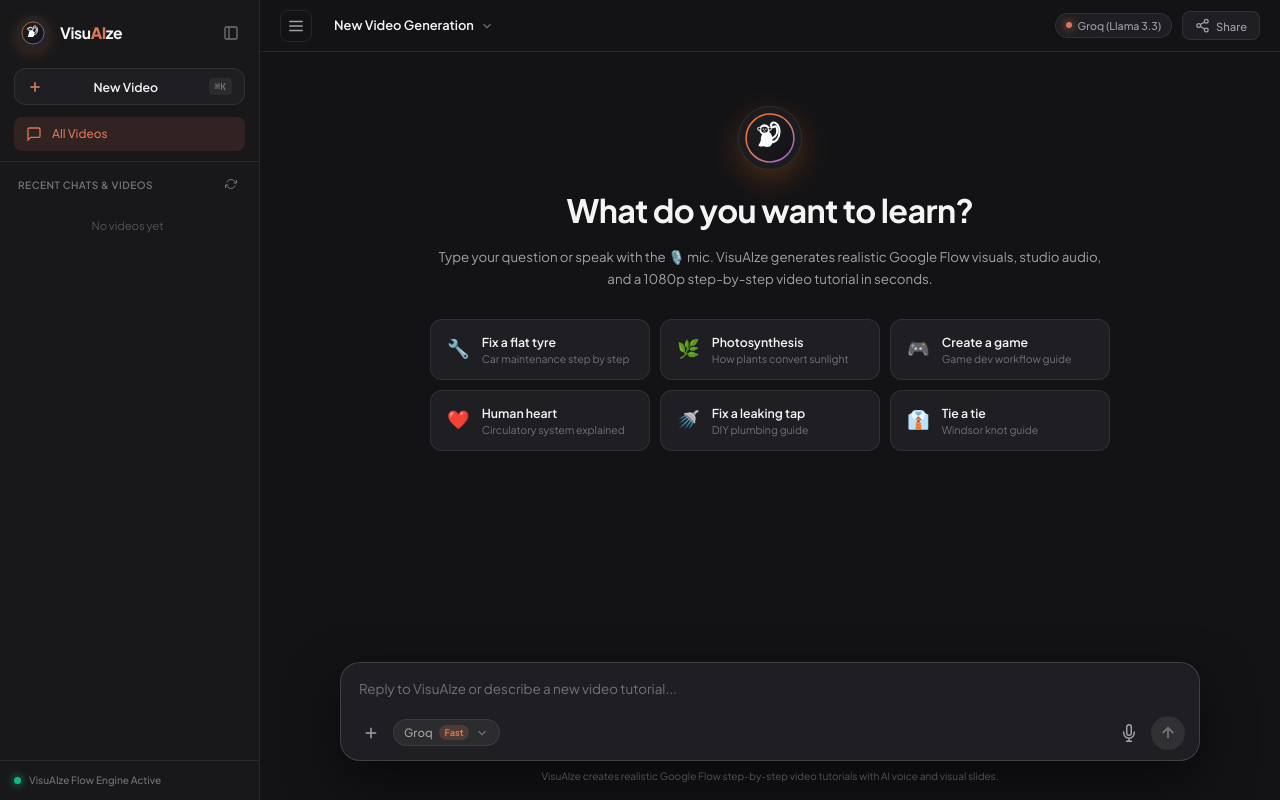
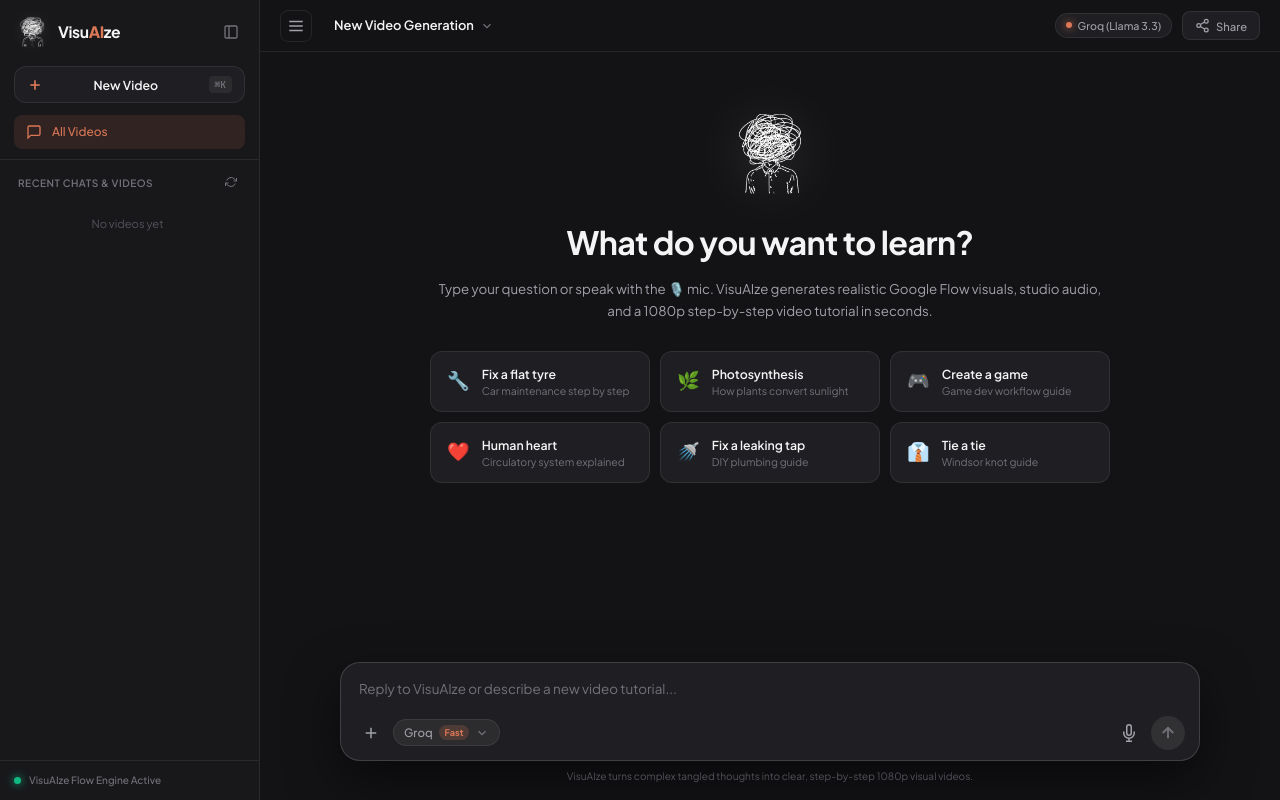
Before and after one commit to naveenkumarr24cs-a11y/VisuAIze-, a Flask app: page / in a window 1280 px wide. Run offline with Flask 3, Linux system fonts and the light colour scheme; data that the repository does not hold is empty.

Commit message:
feat: Pure white custom logos (Tangled Thoughts main logo & Meditating Zen workflow message logo) without orange circles

```diff
--- a/static/css/style.css
+++ b/static/css/style.css
@@ -109,42 +109,32 @@
   gap: 10px;
 }
 
-/* Koala Mascot Emblem Icon */
-.animal-mascot-icon {
-  width: 34px;
-  height: 34px;
-  border-radius: 50%;
-  display: flex;
-  align-items: center;
-  justify-content: center;
-  background: rgba(255, 255, 255, 0.05);
-  box-shadow: 0 4px 14px rgba(249, 115, 22, 0.2);
+/* ── Brand Main Logo (Clean White Tangled Thoughts, No Orange Circle) ── */
+.brand-main-logo {
+  width: 32px;
+  height: 32px;
+  object-fit: contain;
+  filter: drop-shadow(0 2px 8px rgba(255, 255, 255, 0.15));
+  display: block;
   flex-shrink: 0;
-  overflow: hidden;
-}
-
-.mascot-svg-img {
-  width: 24px;
-  height: 24px;
-  display: block;
-}
-
-.hero-mascot-wrap {
-  width: 72px;
-  height: 72px;
-  border-radius: 50%;
-  background: rgba(255, 255, 255, 0.04);
-  border: 1px solid var(--border);
+}
+
+.hero-logo-wrap {
+  width: 96px;
+  height: 96px;
   display: flex;
   align-items: center;
   justify-content: center;
   margin: 0 auto 16px;
-  box-shadow: 0 10px 30px rgba(249, 115, 22, 0.2);
-}
-
-.hero-mascot-img {
-  width: 52px;
-  height: 52px;
+  background: transparent;
+  border: none;
+}
+
+.hero-main-logo {
+  width: 86px;
+  height: 86px;
+  object-fit: contain;
+  filter: drop-shadow(0 8px 28px rgba(255, 255, 255, 0.22));
   display: block;
 }
 
@@ -677,17 +667,25 @@
 }
 
 .assistant-avatar {
-  width: 34px;
-  height: 34px;
+  width: 36px;
+  height: 36px;
   border-radius: 50%;
-  background: #1e1e24;
+  background: #1f1f23;
   border: 1px solid var(--border);
   display: flex;
   align-items: center;
   justify-content: center;
-  font-size: 16px;
+  overflow: hidden;
   flex-shrink: 0;
   margin-top: 2px;
+}
+
+.workflow-avatar-img {
+  width: 26px;
+  height: 26px;
+  object-fit: contain;
+  filter: drop-shadow(0 2px 6px rgba(255, 255, 255, 0.2));
+  display: block;
 }
 
 .assistant-body {
--- a/static/js/app.js
+++ b/static/js/app.js
@@ -344,7 +344,9 @@
   row.id = `assistant-row-${jobId}`;
 
   row.innerHTML = `
-    <div class="assistant-avatar">🐒</div>
+    <div class="assistant-avatar">
+      <img src="/static/img/workflow_logo.png" class="workflow-avatar-img" alt="Workflow Logo"/>
+    </div>
     <div class="assistant-body" id="body-${jobId}">
 
       <!-- Claude Style Collapsible Thinking Box -->
@@ -560,7 +562,9 @@
     row.className = 'assistant-msg-row';
     row.id = `assistant-row-${mockJobId}`;
     row.innerHTML = `
-      <div class="assistant-avatar">🐒</div>
+      <div class="assistant-avatar">
+      <img src="/static/img/workflow_logo.png" class="workflow-avatar-img" alt="Workflow Logo"/>
+    </div>
       <div class="assistant-body" id="body-${mockJobId}">
         <div class="thinking-accordion collapsed" id="thinking-${mockJobId}">
           <div class="thinking-header" onclick="toggleThinking('${mockJobId}')">
--- a/templates/index.html
+++ b/templates/index.html
@@ -4,24 +4,22 @@
   <meta charset="UTF-8"/>
   <meta name="viewport" content="width=device-width, initial-scale=1.0"/>
   <title>VisuAIze – AI Step-by-Step Video Generator</title>
-  <link rel="icon" type="image/svg+xml" href="/static/img/koala_logo.svg"/>
+  <link rel="icon" type="image/png" href="/static/img/main_logo.png"/>
   <link rel="preconnect" href="https://fonts.googleapis.com"/>
   <link rel="preconnect" href="https://fonts.gstatic.com" crossorigin/>
   <link href="https://fonts.googleapis.com/css2?family=Plus+Jakarta+Sans:wght@300;400;500;600;700;800&family=JetBrains+Mono:wght@400;500;600&display=swap" rel="stylesheet"/>
-  <link rel="stylesheet" href="/static/css/style.css?v=6"/>
+  <link rel="stylesheet" href="/static/css/style.css?v=7"/>
 </head>
 <body>
 
 <div class="app-container" id="appContainer">
 
-  <!-- ══════════════════════════ SIDEBAR (Koala Mascot & History) ══════════════════════════ -->
+  <!-- ══════════════════════════ SIDEBAR (Main Logo & History) ══════════════════════════ -->
   <aside class="sidebar" id="sidebar">
     <div class="sidebar-header">
       <div class="logo-wrap">
-        <!-- Flat 2D Vector Monkey Mascot -->
-        <div class="animal-mascot-icon" title="VisuAIze Monkey Mascot">
-          <img src="/static/img/monkey_logo.svg" alt="VisuAIze Monkey" class="mascot-svg-img"/>
-        </div>
+        <!-- Main Logo (Clean White Lines, No Orange Circle) -->
+        <img src="/static/img/main_logo.png" alt="VisuAIze Main Logo" class="brand-main-logo"/>
         <span class="logo-title">Visu<b>AI</b>ze</span>
       </div>
       <button class="icon-btn collapse-sidebar-btn" id="collapseSidebarBtn" title="Collapse sidebar (⌘B)">
@@ -100,10 +98,10 @@
     <div class="chat-scroll-area" id="chatScrollArea">
       <div class="chat-thread" id="chatThread">
 
-        <!-- Welcome Hero (Monkey Mascot) -->
+        <!-- Welcome Hero (Main Logo: Clean White Tangled Thoughts on Dark Canvas) -->
         <div class="welcome-hero" id="welcomeHero">
-          <div class="hero-mascot-wrap">
-            <img src="/static/img/monkey_logo.svg" alt="VisuAIze Monkey Mascot" class="hero-mascot-img"/>
+          <div class="hero-logo-wrap">
+            <img src="/static/img/main_logo.png" alt="VisuAIze Main Logo" class="hero-main-logo"/>
           </div>
           <h1 class="hero-title">What do you want to learn?</h1>
           <p class="hero-subtitle">Type your question or speak with the 🎙️ mic. VisuAIze generates realistic Google Flow visuals, studio audio, and a 1080p step-by-step video tutorial in seconds.</p>
@@ -294,7 +292,7 @@
 
       <!-- Disclaimer Note -->
       <div class="input-footer-note">
-        VisuAIze creates realistic Google Flow step-by-step video tutorials with AI voice and visual slides.
+        VisuAIze turns complex tangled thoughts into clear, step-by-step 1080p visual videos.
       </div>
     </div>
 
@@ -332,6 +330,6 @@
   </div>
 </div>
 
-<script src="/static/js/app.js?v=6"></script>
+<script src="/static/js/app.js?v=7"></script>
 </body>
 </html>
```
Also changed, not shown: scratch/make_svgs.py (added, +21 -0 lines), video_assembler.py (+36 -24 lines), static/img/main_logo.png (added), static/img/main_logo.svg (added), static/img/workflow_logo.png (added), static/img/workflow_logo.svg (added).
